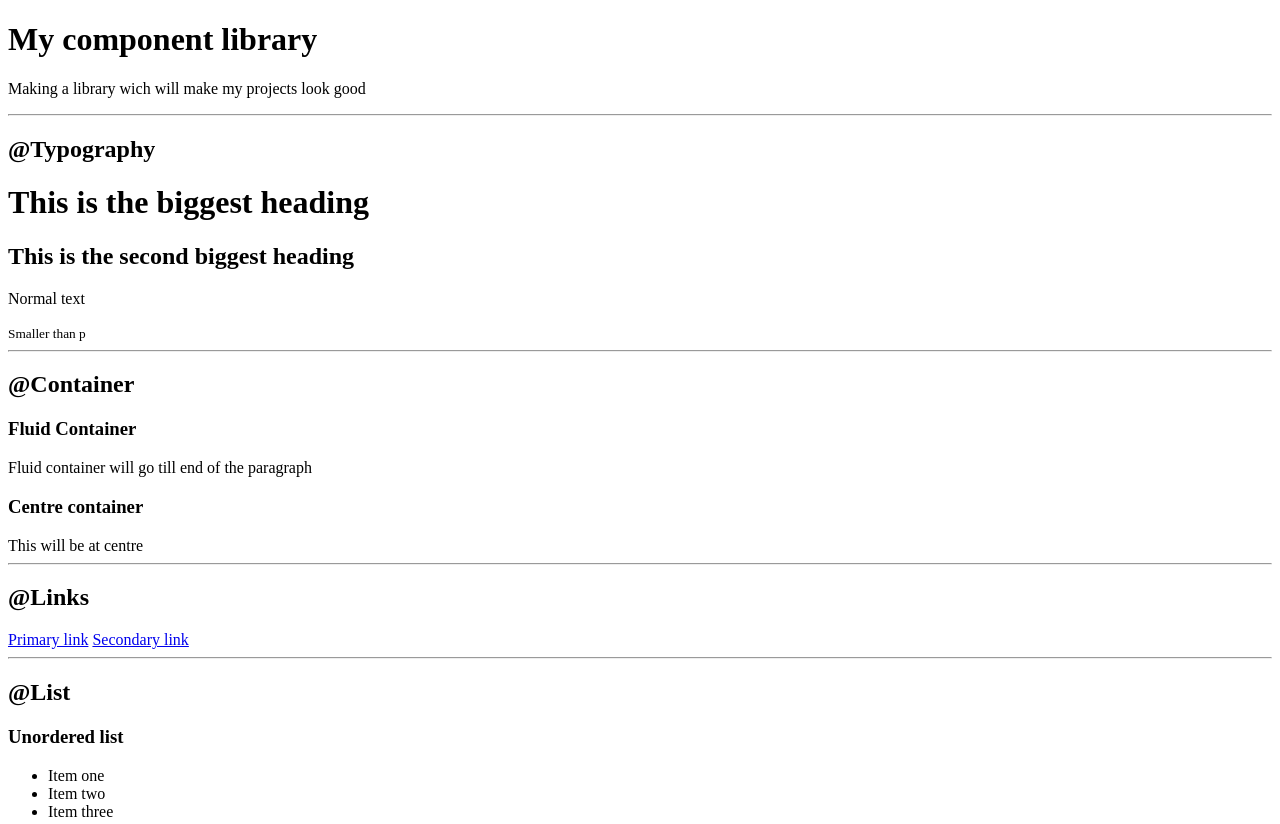
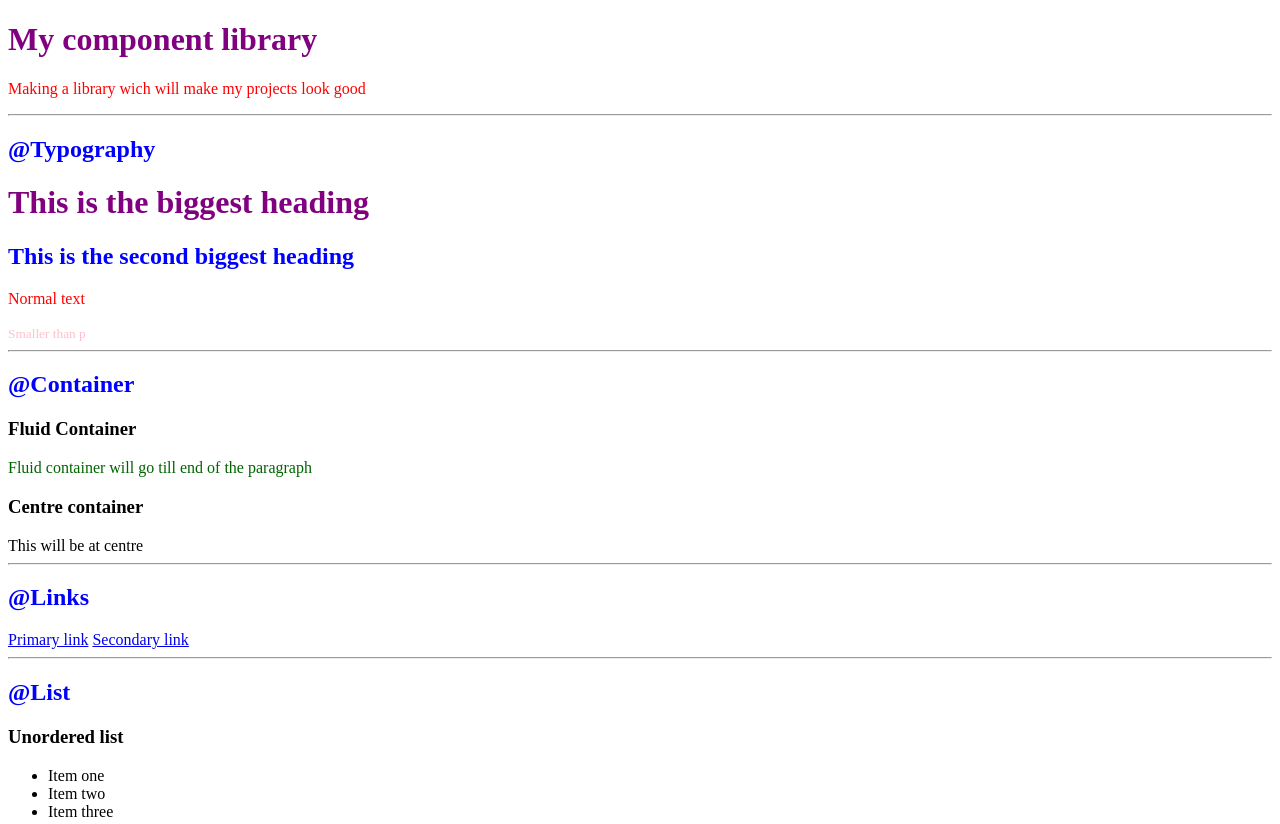
Before and after one commit to Vipul-Bhardwaj777/My_portfolio_neogcamp, a plain HTML site: page index.html in a window 1280 px wide. Shown: the top 824 px of the page. Drawn offline with Linux system fonts and the light colour scheme.

Commit message:
CSS stylesheet integration and selectors

```diff
--- a/index.html
+++ b/index.html
@@ -6,6 +6,10 @@
     <meta http-equiv="X-UA-Compatible" content="IE=edge">
     <meta name="viewport" content="width=device-width, initial-scale=1.0">
     <title>Component Library</title>
+
+   <!-- This is how CSS stylesheet is integrated to the html file  -->
+    <link href="styles.css" rel="stylesheet"/>
+
 </head>
 
 <body>
@@ -21,14 +25,18 @@
     <h1>This is the biggest heading</h1>
     <h2>This is the second biggest heading</h2>
     <p>Normal text</p>
-    <small>Smaller than p </small>
+
+    <!-- using id selector -->
+     <small id="para1">Smaller than p </small>
 
     <hr>
 
     <h2> @Container</h2>
 
     <h3>Fluid Container</h3>
-    <div>Fluid container will go till end of the paragraph</div>
+
+    <!-- using class selector -->
+    <div class="para2">Fluid container will go till end of the paragraph</div>
 
     <h3>Centre container</h3>
     <div>This will be at centre </div>
--- /dev/null
+++ b/styles.css
@@ -0,0 +1,26 @@
+/* Element selectors*/
+
+h1{
+    color: purple;
+}
+
+h2{
+    color: blue;
+}
+
+p{
+    color: red;
+}
+
+/* Id selector */
+
+#para1{
+    color: pink;
+}
+
+/* Class selector */
+
+.para2{
+
+    color: darkgreen;
+}
```
